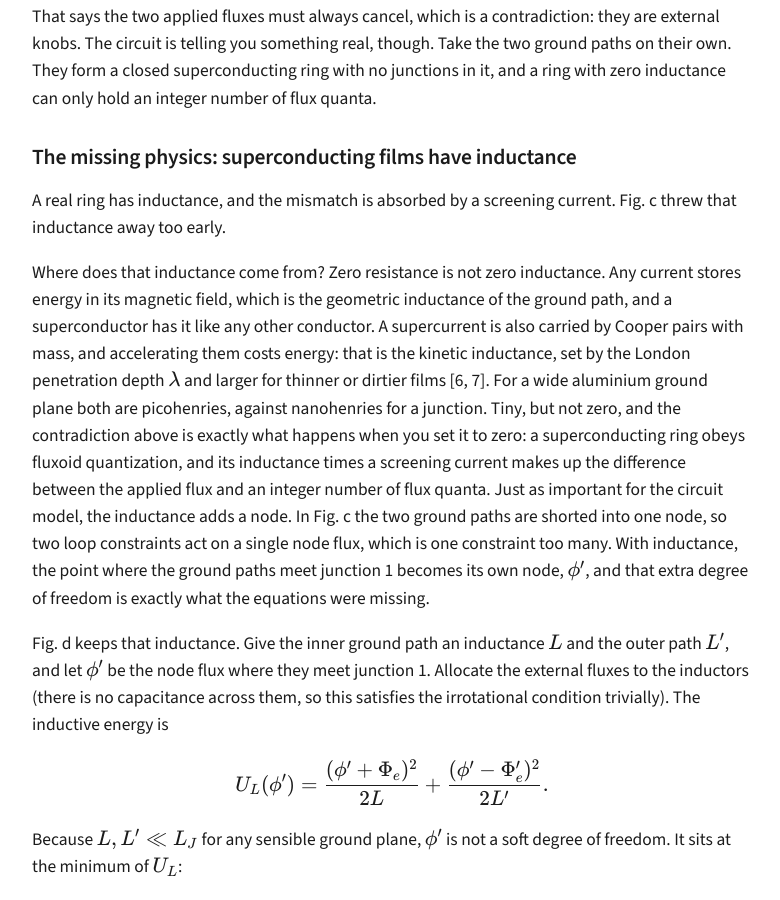
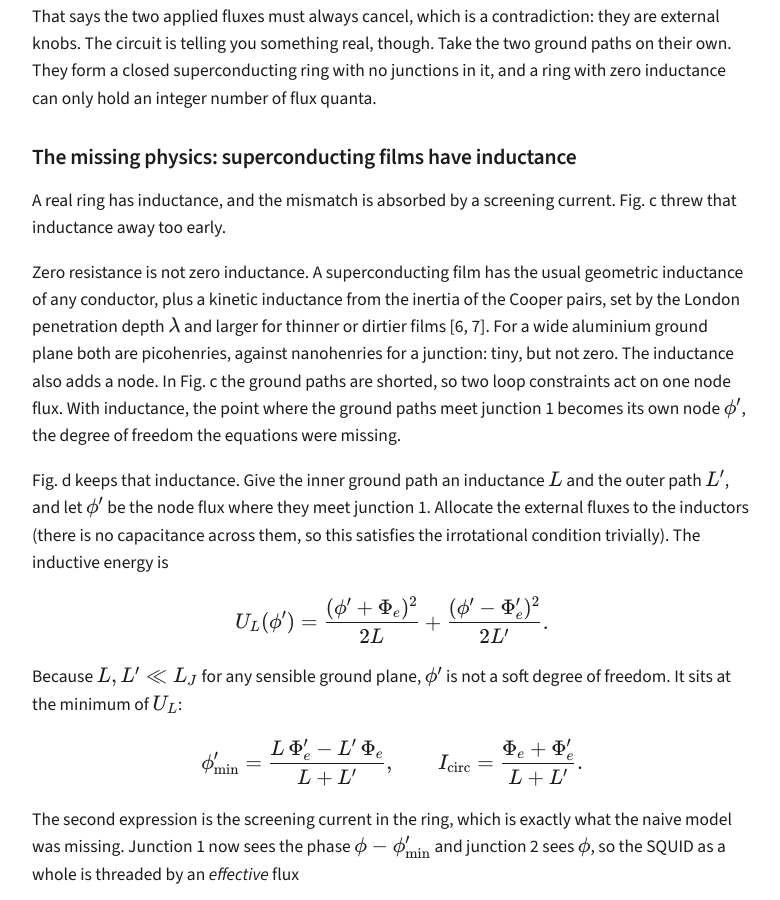
Before and after one commit to gihwan-scqubits/gihwan-scqubits.github.io, a Jekyll site: the page built from _posts/2026-09-07-squid-outer-ground-loop.md, in a window 1280 px wide and 900 px high, scrolled down 2183 px. Shown: the whole window, without its empty margins (248-1028 px from the left). Built offline with Jekyll 4.4.1, drawn with Linux system fonts in a browser that asks for light colours.

Commit message:
Condense the inductance paragraph
Co-Authored-By: Claude Fable 5.1 <noreply@anthropic.com>
Claude-Session: https://claude.ai/code/session_01D9GyQzp35NGwXa4HyFQyv5

```diff
--- a/_posts/2026-09-07-squid-outer-ground-loop.md
+++ b/_posts/2026-09-07-squid-outer-ground-loop.md
@@ -57,7 +57,7 @@ That says the two applied fluxes must always cancel, which is a contradiction: t
 
 A real ring has inductance, and the mismatch is absorbed by a screening current. Fig. c threw that inductance away too early.
 
-Where does that inductance come from? Zero resistance is not zero inductance. Any current stores energy in its magnetic field, which is the geometric inductance of the ground path, and a superconductor has it like any other conductor. A supercurrent is also carried by Cooper pairs with mass, and accelerating them costs energy: that is the kinetic inductance, set by the London penetration depth $$\lambda$$ and larger for thinner or dirtier films [6, 7]. For a wide aluminium ground plane both are picohenries, against nanohenries for a junction. Tiny, but not zero, and the contradiction above is exactly what happens when you set it to zero: a superconducting ring obeys fluxoid quantization, and its inductance times a screening current makes up the difference between the applied flux and an integer number of flux quanta. Just as important for the circuit model, the inductance adds a node. In Fig. c the two ground paths are shorted into one node, so two loop constraints act on a single node flux, which is one constraint too many. With inductance, the point where the ground paths meet junction 1 becomes its own node, $$\phi'$$, and that extra degree of freedom is exactly what the equations were missing.
+Zero resistance is not zero inductance. A superconducting film has the usual geometric inductance of any conductor, plus a kinetic inductance from the inertia of the Cooper pairs, set by the London penetration depth $$\lambda$$ and larger for thinner or dirtier films [6, 7]. For a wide aluminium ground plane both are picohenries, against nanohenries for a junction: tiny, but not zero. The inductance also adds a node. In Fig. c the ground paths are shorted, so two loop constraints act on one node flux. With inductance, the point where the ground paths meet junction 1 becomes its own node $$\phi'$$, the degree of freedom the equations were missing.
 
 Fig. d keeps that inductance. Give the inner ground path an inductance $$L$$ and the outer path $$L'$$, and let $$\phi'$$ be the node flux where they meet junction 1. Allocate the external fluxes to the inductors (there is no capacitance across them, so this satisfies the irrotational condition trivially). The inductive energy is
 
```
